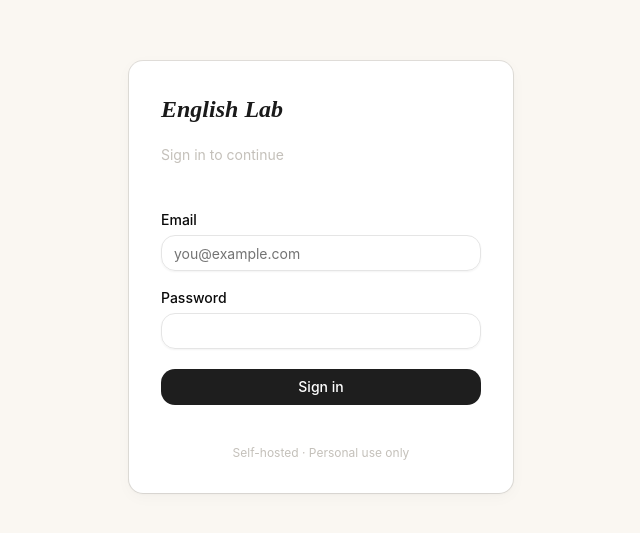
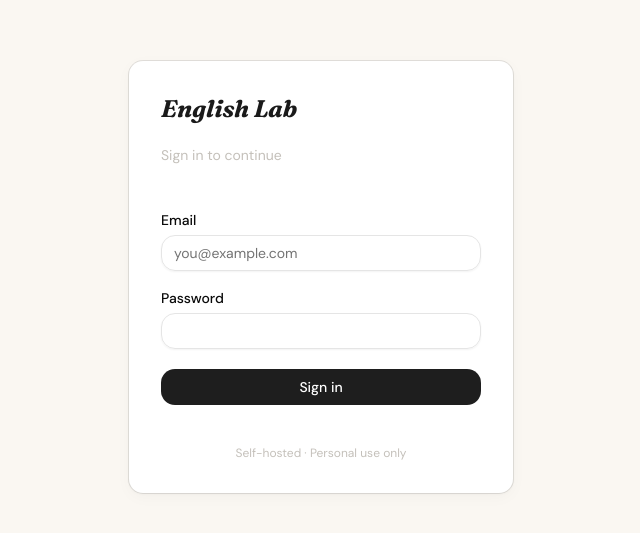
Before and after one commit to yeeehh-gif/yeeehh-lab, a Next.js app: page /login in a window 1280 px wide. Shown: the part 123-656 px from the top of the page, without its empty margins (319-959 px from the left). Built offline with nearby package versions, Linux system fonts and the light colour scheme.

Commit message:
feat: design system — root layout with fonts

```diff
--- a/app/globals.css
+++ b/app/globals.css
@@ -1,3 +1,5 @@
+@import url('https://fonts.googleapis.com/css2?family=Fraunces:ital,opsz,wght@0,9..144,400;0,9..144,500;0,9..144,600;0,9..144,700;0,9..144,800;1,9..144,400;1,9..144,500;1,9..144,600;1,9..144,700&family=DM+Sans:opsz,wght@9..40,400;9..40,500;9..40,600;9..40,700;9..40,800&family=DM+Mono:wght@400;500&display=swap');
+
 @import "tailwindcss";
 @import "tw-animate-css";
 @import "shadcn/tailwind.css";
--- a/app/layout.tsx
+++ b/app/layout.tsx
@@ -1,33 +1,15 @@
-import type { Metadata } from "next";
-import { Geist, Geist_Mono } from "next/font/google";
-import "./globals.css";
-
-const geistSans = Geist({
-  variable: "--font-geist-sans",
-  subsets: ["latin"],
-});
-
-const geistMono = Geist_Mono({
-  variable: "--font-geist-mono",
-  subsets: ["latin"],
-});
+import type { Metadata } from "next"
+import "./globals.css"
 
 export const metadata: Metadata = {
   title: "English Lab",
   description: "Your personal English learning companion",
-};
+}
 
-export default function RootLayout({
-  children,
-}: Readonly<{
-  children: React.ReactNode;
-}>) {
+export default function RootLayout({ children }: { children: React.ReactNode }) {
   return (
-    <html
-      lang="en"
-      className={`${geistSans.variable} ${geistMono.variable} h-full antialiased`}
-    >
-      <body className="min-h-full flex flex-col">{children}</body>
+    <html lang="en">
+      <body className="bg-paper text-body antialiased">{children}</body>
     </html>
-  );
+  )
 }
```
